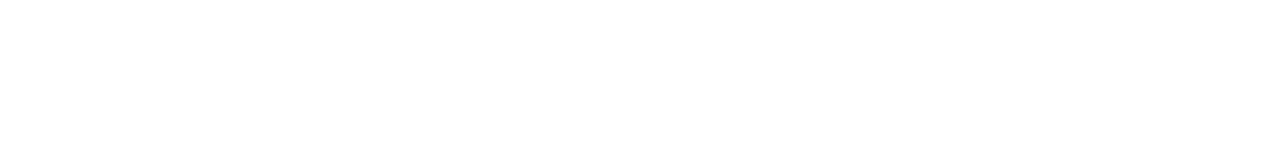
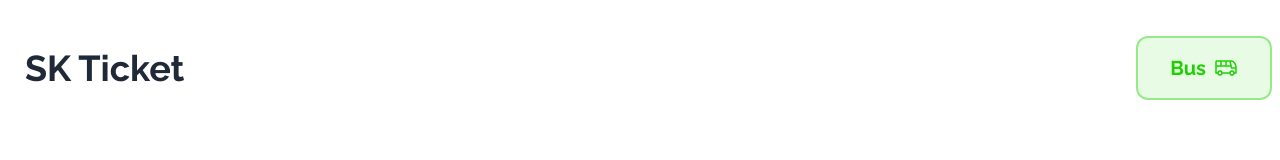
Before and after one commit to Amin7775/SK-Ticket-with-js-dom, a plain HTML site: page index.html in a window 1280 px wide. Drawn offline with nearby package versions, Linux system fonts and the light colour scheme.

Commit message:
nav complete

```diff
--- a/index.html
+++ b/index.html
@@ -13,8 +13,22 @@
     <link rel="stylesheet" href="./styles/style.css">
 </head>
 
-<body class="font-raleway">
-
+<body class="font-raleway ">
+<!-- header -->
+<header class="container mx-auto mt-7">
+<!-- navbar -->
+<div class="navbar bg-base-100">
+    <div class="flex-1">
+      <a class="btn btn-ghost text-4xl font-bold">SK Ticket</a>
+    </div>
+    <div class="flex-none">
+      <div class="flex justify-center items-center bg-[#1DD1001A] border-2 border-[#1DD10066] gap-2 py-4 px-8 rounded-[12px] hover:cursor-pointer">
+        <h3 class="text-xl font-bold text-[#1DD100]">Bus</h3>
+        <img src="./images/bus-icon.png" alt="">
+      </div>
+    </div>
+  </div>
+</header>
 </body>
 
 </html>
```
